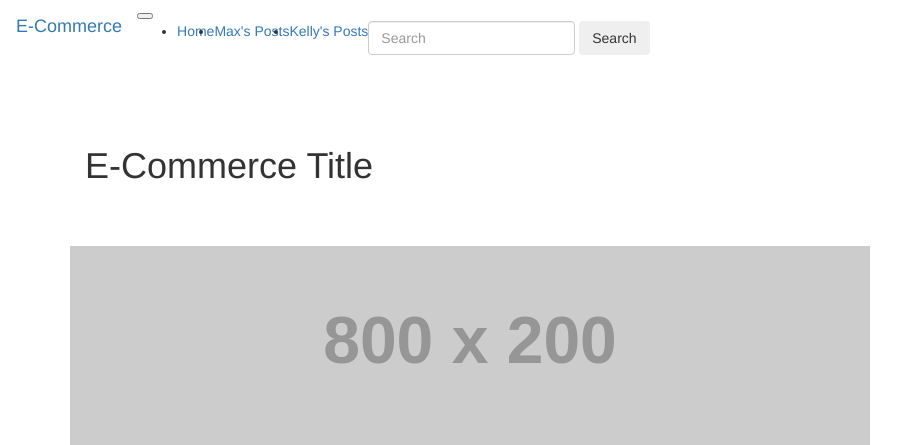
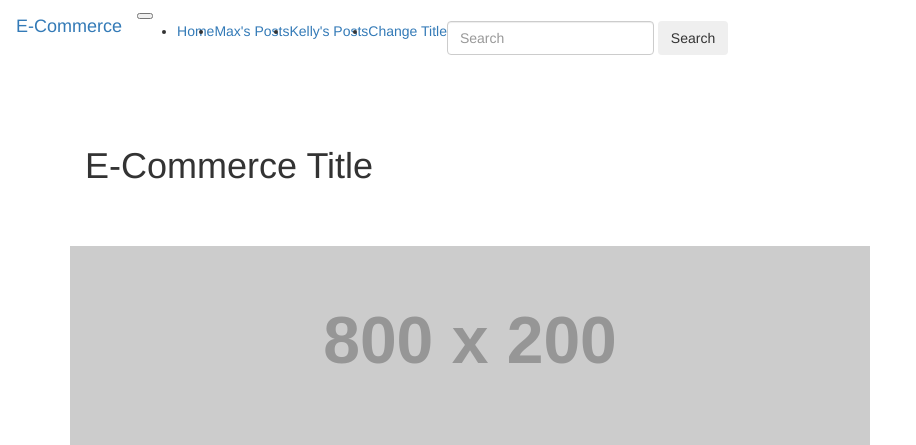
Before and after one commit to taratip/html-css-flask, a Flask app: page / in a window 1280 px wide. Shown: the top 445 px of the page, without its empty margins (0-916 px from the left). Run offline with Flask 2, Linux system fonts and the light colour scheme; grey boxes labelled with a size stand in for pictures from a placeholder-image service; some libraries are stand-ins or nearby versions.

Commit message:
Added title to navbar

```diff
--- a/app/routes.py
+++ b/app/routes.py
@@ -58,7 +58,7 @@ def index(title=''):
             'url': 'http://placehold.it/250x250'
         }
     }
-    return render_template('index.html', products=products, title=title)
+    return render_template('index.html', products=products, title=title, page='home')
 
 posts_dict = {
     0: {
@@ -143,4 +143,4 @@ def title():
         title = form2.title.data
         return redirect(url_for('index', title=title))
 
-    return render_template('title.html', form=form2)
+    return render_template('title.html', form=form2, page='title')
--- a/app/templates/base.html
+++ b/app/templates/base.html
@@ -22,7 +22,7 @@
 
     <div class="collapse navbar-collapse" id="navbarSupportedContent">
       <ul class="navbar-nav mr-auto">
-        {% if page != 'posts' %}
+        {% if page == 'home' %}
           <li class="nav-item active">
         {% else %}
           <li class="nav-item">
@@ -42,6 +42,13 @@
           <li class="nav-item">
         {% endif %}
           <a class="nav-link" href="{{ url_for('posts', name='Kelly') }}">Kelly's Posts</a>
+        </li>
+        {% if page == 'title' %}
+          <li class="nav-item active">
+        {% else %}
+          <li class="nav-item">
+        {% endif %}
+          <a class="nav-link" href="{{ url_for('title') }}">Change Title</a>
         </li>
       </ul>
       <form class="form-inline my-2 my-lg-0">
```
